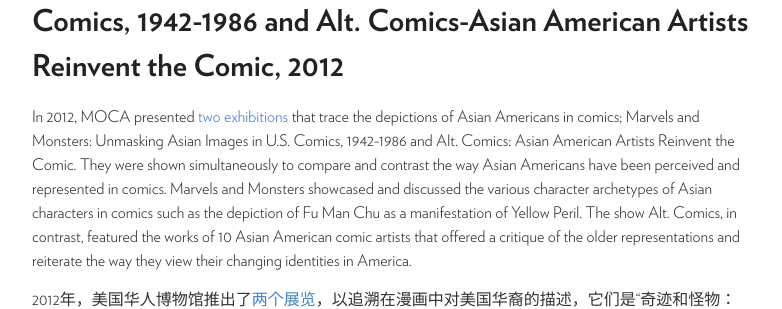
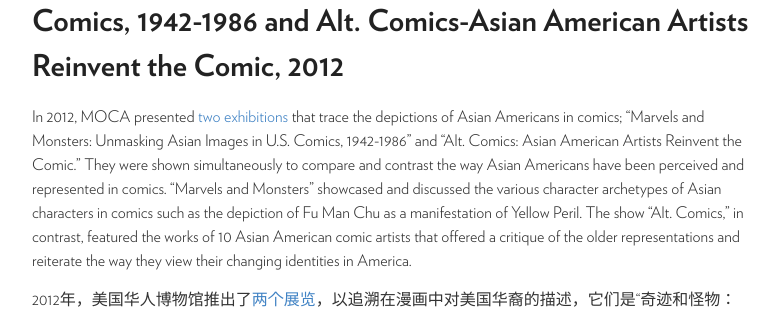
Before and after one commit to moca40/moca40.github.io, a Jekyll site: the page built from _stories/2012-01-01-comic.md, in a window 1280 px wide. Shown: the part 277-586 px from the top of the page, without its empty margins (248-1030 px from the left). Built offline with Jekyll 4.4.1, drawn with Linux system fonts in a browser that asks for light colours.

```diff
--- a/_stories/2012-01-01-comic.md
+++ b/_stories/2012-01-01-comic.md
@@ -26,7 +26,7 @@ slides:
     img: https://user-images.githubusercontent.com/47676628/91113717-38a1f180-e654-11ea-9002-debf13cbc85f.jpg
 ---
 
-In 2012, MOCA presented [two exhibitions](http://www.mocanyc.org/exhibitions/past/marvels_and_monsters_and_altcomics) that trace the depictions of Asian Americans in comics;  Marvels and Monsters: Unmasking Asian Images in U.S. Comics, 1942-1986 and Alt. Comics: Asian American Artists Reinvent the Comic.  They were shown simultaneously to compare and contrast the way Asian Americans have been perceived and represented in comics.  Marvels and Monsters showcased and discussed the various character archetypes of Asian characters in comics such as the depiction of Fu Man Chu as a manifestation of Yellow Peril. The show Alt. Comics, in contrast, featured the works of 10 Asian American comic artists that offered a critique of the older representations and reiterate the way they view their changing identities in America.
+In 2012, MOCA presented [two exhibitions](http://www.mocanyc.org/exhibitions/past/marvels_and_monsters_and_altcomics) that trace the depictions of Asian Americans in comics;  "Marvels and Monsters: Unmasking Asian Images in U.S. Comics, 1942-1986" and "Alt. Comics: Asian American Artists Reinvent the Comic." They were shown simultaneously to compare and contrast the way Asian Americans have been perceived and represented in comics. "Marvels and Monsters" showcased and discussed the various character archetypes of Asian characters in comics such as the depiction of Fu Man Chu as a manifestation of Yellow Peril. The show "Alt. Comics," in contrast, featured the works of 10 Asian American comic artists that offered a critique of the older representations and reiterate the way they view their changing identities in America.
 
 2012年，美国华人博物馆推出了[两个展览](http://www.mocanyc.org/exhibitions/past/marvels_and_monsters_and_altcomics)，以追溯在漫画中对美国华裔的描述，它们是“奇迹和怪物：揭开美国漫画书中亚洲人的面纱，1942-1986”和“另一种漫画：美国亚洲艺术家改造的漫画书。”它们同时展出比较和对比了亚裔美国人在漫画中被感知和被表达的方式。“奇迹和怪物”展示并讨论了在漫画中各种亚裔角色的人物原型，譬如将傅满洲描绘为黄祸时期的代表。作为对比，“另一种漫画”展示了10位美国亚裔漫画家的作品，这些作品批判了旧时的代表作，并重申了他们对亚裔在美国身份变化的看法。
 
```
